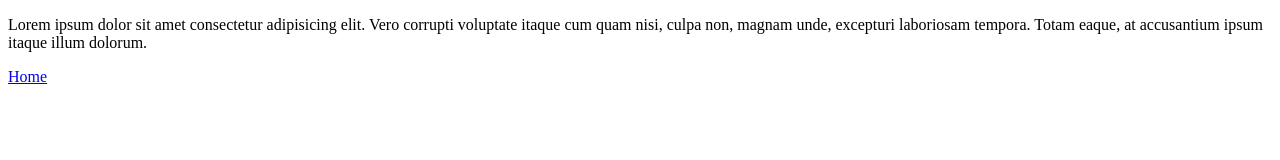
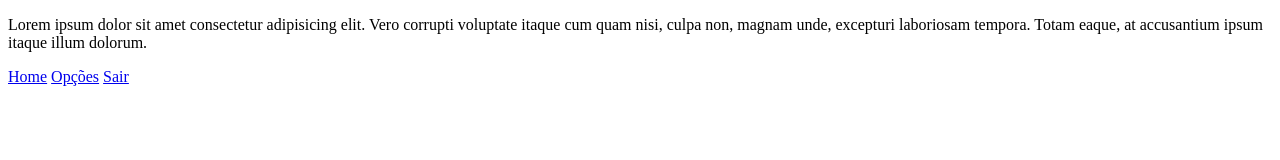
Before and after one commit to arturrosemberg/projeto-1, a plain HTML site: page index.html in a window 1280 px wide. Drawn offline with Linux system fonts and the light colour scheme.

Commit message:
Adicionado Links na index

```diff
--- a/index.html
+++ b/index.html
@@ -8,5 +8,9 @@
 <body>
     <p>Lorem ipsum dolor sit amet consectetur adipisicing elit. Vero corrupti voluptate itaque cum quam nisi, culpa non, magnam unde, excepturi laboriosam tempora. Totam eaque, at accusantium ipsum itaque illum dolorum.</p>
     <a href="#">Home</a>
+    <a href="#">Opções</a>
+    <a href="#">Sair
+
+    </a>
 </body>
 </html>
```
